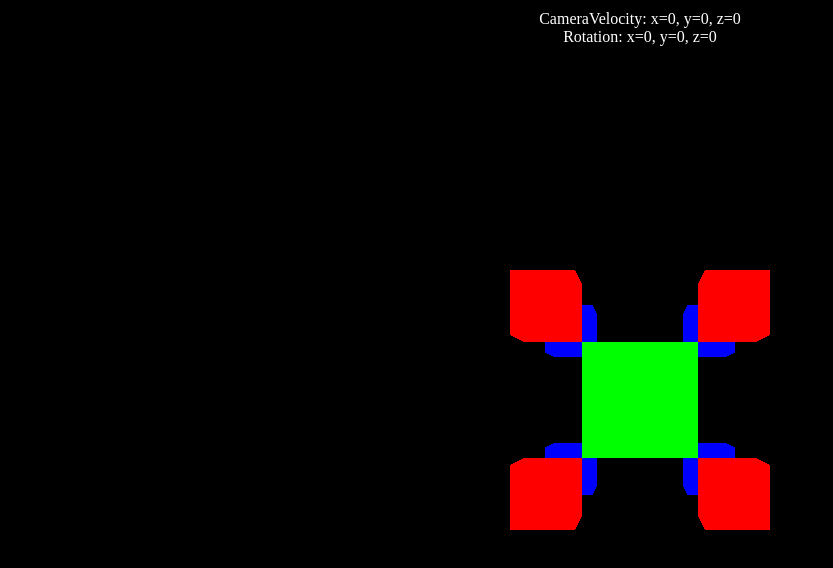
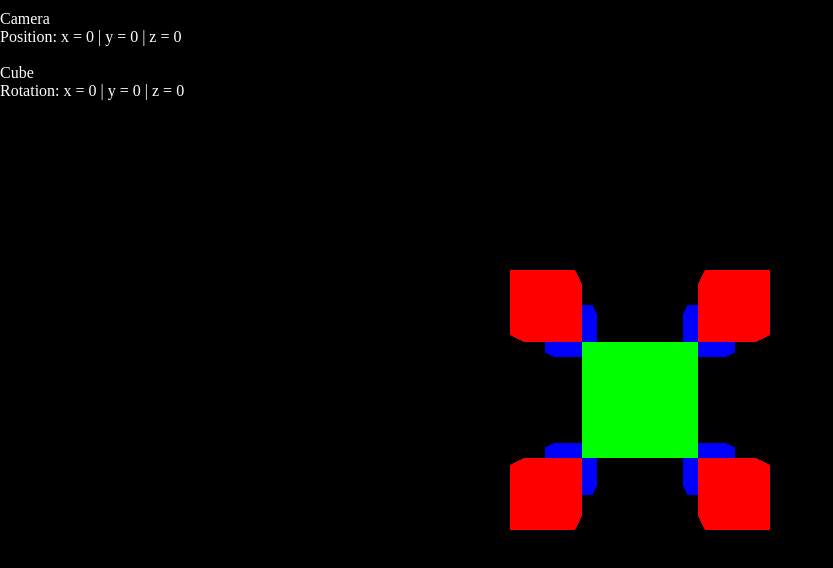
Before and after one commit to johnmccormick/fractal-cubes, a plain HTML site: page index.html in a window 1280 px wide. Shown: the whole page, without its empty margins (0-833 px from the left). Drawn offline with nearby package versions, Linux system fonts and the light colour scheme.

Commit message:
info panel

```diff
--- a/index.html
+++ b/index.html
@@ -9,7 +9,7 @@
                 position: absolute;
                 top: 10px;
                 width: 100%;
-                text-align: center;
+                text-align: left;
                 z-index: 100;
                 display:block;
                 color: white;
--- a/js/main.js
+++ b/js/main.js
@@ -101,9 +101,13 @@ function animate() {
 
     var info = document.getElementById("info");
     if (!!info) {
-        var infoText = `CameraVelocity: x=${cameraVelocity.x}, y=${cameraVelocity.y}, z=${cameraVelocity.z}\n`
+        var infoText =
+        `Camera\n` +
+        `Position: x = ${cameraVelocity.x} | y = ${cameraVelocity.y} | z = ${cameraVelocity.z}\n` +
+        `\n` +
+        `Cube\n` +
+        `Rotation: x = ${rotation.x} | y = ${rotation.y} | z = ${rotation.z}`
 
-         + `Rotation: x=${rotation.x}, y=${rotation.y}, z=${rotation.z}`
         info.innerText = infoText
     }
 
```
